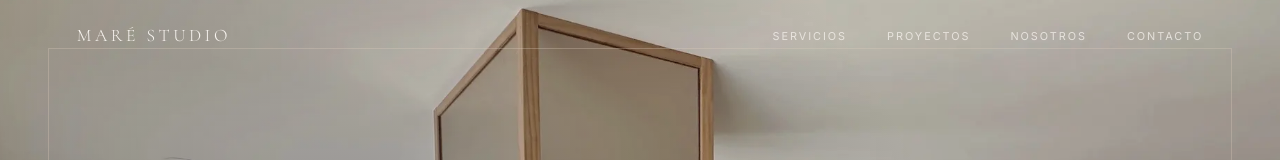
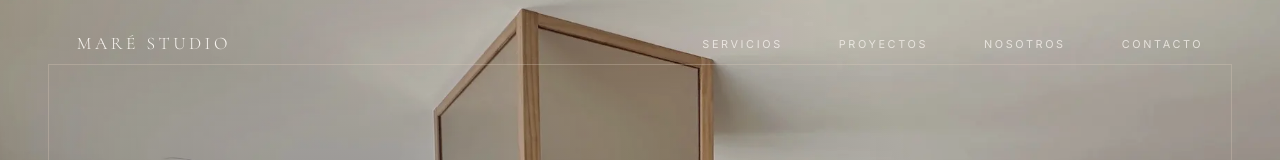
Before and after one commit to vandeson2/mare_studio, a Next.js app: page / in a window 1280 px wide. Shown: the top 160 px of the page. Built offline with nearby package versions, Linux system fonts and the light colour scheme.

Commit message:
ajuste en los estilos del navbar y hero

```diff
--- a/src/components/layout/Navbar.tsx
+++ b/src/components/layout/Navbar.tsx
@@ -17,6 +17,7 @@ export default function Navbar() {
 
   useEffect(() => {
     const fn = () => setScrolled(window.scrollY > 48)
+    fn()
     window.addEventListener('scroll', fn, { passive: true })
     return () => window.removeEventListener('scroll', fn)
   }, [])
@@ -26,10 +27,10 @@ export default function Navbar() {
     return () => { document.body.style.overflow = '' }
   }, [open])
 
-  const headerTextClass = scrolled ? 'text-brand-smoke' : 'text-brand-cream'
+  const headerTextClass = scrolled ? 'text-brand-smoke/90' : 'text-brand-cream'
   const navTextClass = scrolled
-    ? 'text-brand-smoke/78 hover:text-brand-smoke'
-    : 'text-brand-cream/75 hover:text-brand-cream'
+    ? 'text-brand-smoke/68 hover:text-brand-smoke'
+    : 'text-brand-cream/76 hover:text-brand-cream'
 
   return (
     <>
@@ -40,15 +41,16 @@ export default function Navbar() {
           left:        0,
           right:       0,
           zIndex:      50,
-          height:      '4.5rem',
+          height: scrolled ? '4.5rem' : '5.6rem',
           display:     'flex',
           alignItems:  'center',
           padding:     '0 clamp(2rem, 6vw, 6rem)',
           justifyContent: 'space-between',
-          background:  scrolled ? 'rgba(247,243,238,0.92' : 'transparent',
-          backdropFilter: scrolled ? 'blur(12px)' : 'none',
-          borderBottom: scrolled ? '1px solid rgba(47,42,40,0.10)' : 'none',
-          transition:  'background 0.5s, border-color 0.5s, backdrop-filter 0.5s',
+          background:  scrolled ? 'rgba(247,243,238,0.88' : 'transparent',
+          backdropFilter: scrolled ? 'blur(16px)' : 'none',
+          WebkitBackdropFilter: scrolled ? 'blur(16px)' : 'none',
+          borderBottom: scrolled ? '1px solid rgba(220,205,190,0.42)' : '1px solid transparent',
+          transition:  ' height 0.55s ease, background 0.55s ease, border-color 0.55s, box-shadow 0.55s ease, backdrop-filter 0.55s ease',
         }}
       >
         {/* Logo */}
@@ -67,15 +69,22 @@ export default function Navbar() {
         </Link>
 
         {/* Links desktop */}
-        <nav className="hidden md:flex items-center gap-10" aria-label="Navegación principal">
+        <nav className="hidden md:flex items-center gap-10 lg:gap-14" aria-label="Navegación principal">
           {links.map(l => (
             <Link
               key={l.href}
               href={l.href}
-              className={`font-sans uppercase transition-colors duration-300 ${navTextClass}`}
+              className={`
+                 relative font-sans uppercase transition-all duration-500
+                 ${navTextClass}
+                 after:absolute after:left-0 after:-bottom-2
+                 after:h-[0.5px] after:w-0 after:bg-current after:opacity-80
+                 after:transition-all after:duration-500
+                 hover:after:w-full
+              `}
               style={{
                 fontSize:      '0.68rem',
-                letterSpacing: '0.18em',
+                letterSpacing: '0.24em',
               }}
             >
               {l.label}
--- a/src/components/sections/Hero.tsx
+++ b/src/components/sections/Hero.tsx
@@ -54,7 +54,7 @@ export default function Hero() {
 
       {/* Marco */}
       <div
-        className='pointer-events-none absolute left-4 right-4 top-12 bottom-10 border border-[rgba(220,205,190,0.30)] md:left-12 md:right-12 md:top-12 md:bottom-12'
+        className='pointer-events-none absolute left-4 right-4 top-12 bottom-10 border border-[rgba(220,205,190,0.30)] md:left-12 md:right-12 md:top-16 md:bottom-12'
         aria-hidden="true"
       />
 
```
